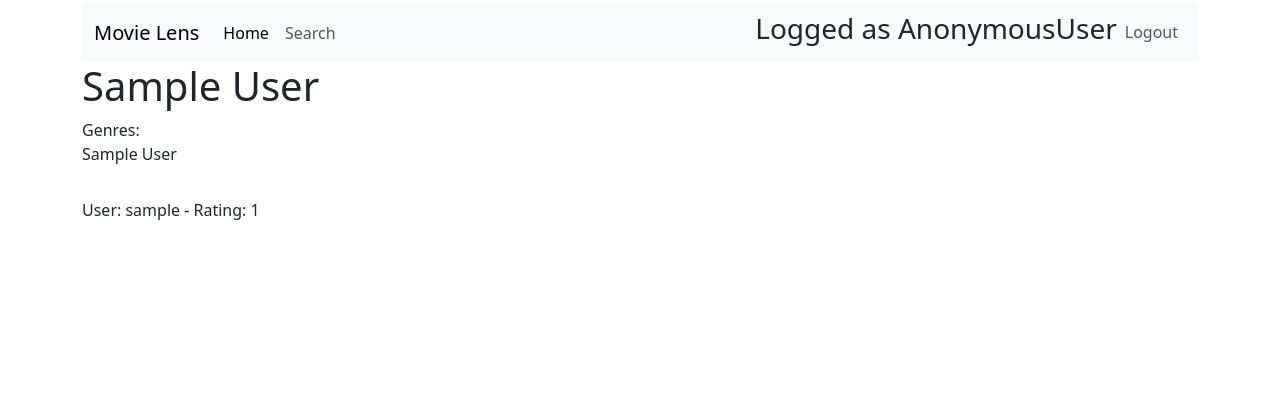
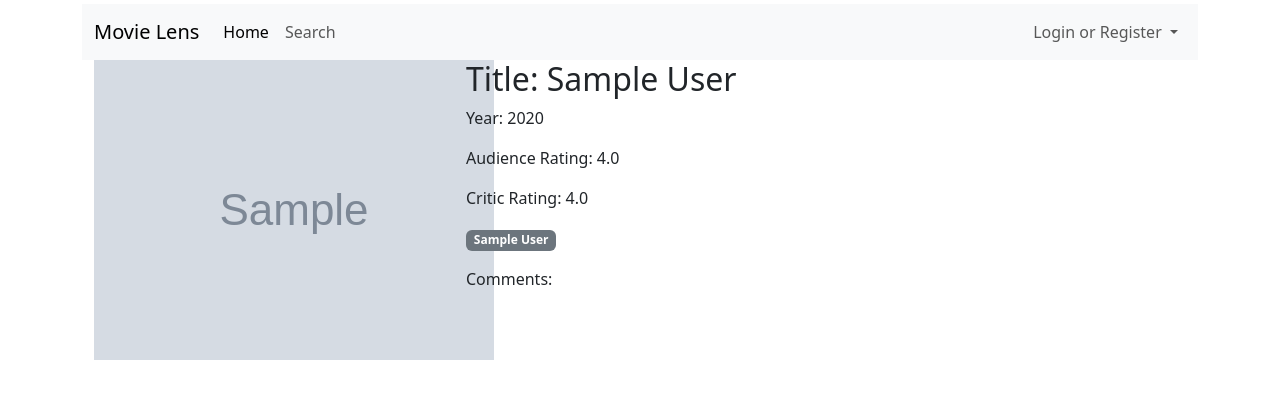
Before and after one commit to Joramba/movie_lens, a Django app: page /movie/1 in a window 1280 px wide. Shown: the top 399 px of the page. Run offline with Django 4.2, Linux system fonts and the light colour scheme; tables that the repository leaves empty hold one stand-in row (values such as "Sample post"); grey boxes marked "Sample" are stand-in pictures; some libraries are stand-ins or nearby versions.

Commit message:
feat: add movie page guest view

```diff
--- a/movielens/userview/templates/userview/movie.html
+++ b/movielens/userview/templates/userview/movie.html
@@ -5,6 +5,7 @@
     {% load bootstrap5 %} {% bootstrap_css %} {% bootstrap_javascript %}
   </head>
   <body>
+    {% if user.is_authenticated %}
     <div class="container py-1">
       <nav class="navbar navbar-expand-lg navbar-light bg-light">
         <div class="container-fluid">
@@ -50,6 +51,7 @@
           </div>
         </div>
       </nav>
+
       <h1>{{ movie.title }}</h1>
       <p>
         Genres: {% for genre in movie.genres.all %}
@@ -69,6 +71,79 @@
         <p>No ratins yet</p>
         {% endif %}
       </div>
+      {% else %}
+      <div class="container py-1">
+        <nav class="navbar navbar-expand-lg navbar-light bg-light">
+          <div class="container-fluid">
+            <a class="navbar-brand" href="/">Movie Lens</a>
+            <button
+              class="navbar-toggler"
+              type="button"
+              data-bs-toggle="collapse"
+              data-bs-target="#navbarSupportedContent"
+              aria-controls="navbarSupportedContent"
+              aria-expanded="false"
+              aria-label="Toggle navigation"
+            >
+              <span class="navbar-toggler-icon"></span>
+            </button>
+            <div class="collapse navbar-collapse" id="navbarSupportedContent">
+              <ul class="navbar-nav me-auto mb-2 mb-lg-0">
+                <li class="nav-item">
+                  <a class="nav-link active" aria-current="page" href="/"
+                    >Home</a
+                  >
+                </li>
+                <li class="nav-item">
+                  <a class="nav-link" href="#">Search</a>
+                </li>
+              </ul>
+              <form class="d-flex">
+                <ul class="navbar-nav me-auto mb-2 mb-lg-0">
+                  <li class="nav-item dropdown">
+                    <a
+                      class="nav-link dropdown-toggle"
+                      href="#"
+                      id="navbarDropdown"
+                      role="button"
+                      data-bs-toggle="dropdown"
+                      aria-expanded="false"
+                    >
+                      Login or Register
+                    </a>
+                    <ul class="dropdown-menu" aria-labelledby="navbarDropdown">
+                      <li><a class="dropdown-item" href="/login">Login</a></li>
+                      <li>
+                        <a class="dropdown-item" href="/register">Register</a>
+                      </li>
+                    </ul>
+                  </li>
+                </ul>
+              </form>
+            </div>
+          </div>
+        </nav>
+        <div class="container">
+          <div class="row">
+            <div class="col-md-4">
+              <img src="{{ movie.img_url }}" alt="{{ movie.title }}" />
+            </div>
+            <div class="col-md-8">
+              <h2>Title: {{ movie.title }}</h2>
+              <p>Year: {{ movie.year }}</p>
+              <p>Audience Rating: {{ movie.audience_rating }}</p>
+              <p>Critic Rating: {{ movie.critic_rating }}</p>
+              <div class="my-3">
+                {% for genre in movie.genres.all %}
+                <span class="badge bg-secondary">{{ genre.name }}</span>
+                {% endfor %}
+              </div>
+              <p>Comments: </p>
+            </div>
+          </div>
+        </div>
+      </div>
+      {% endif %}
     </div>
   </body>
 </html>
```
